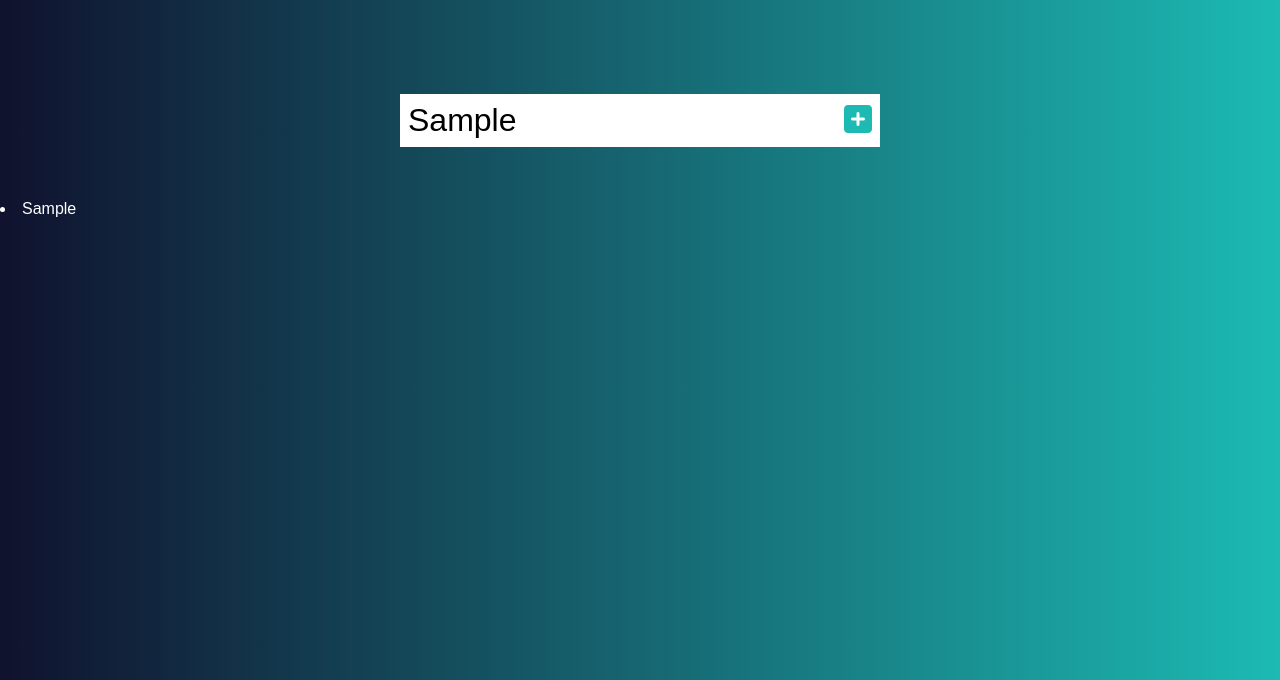
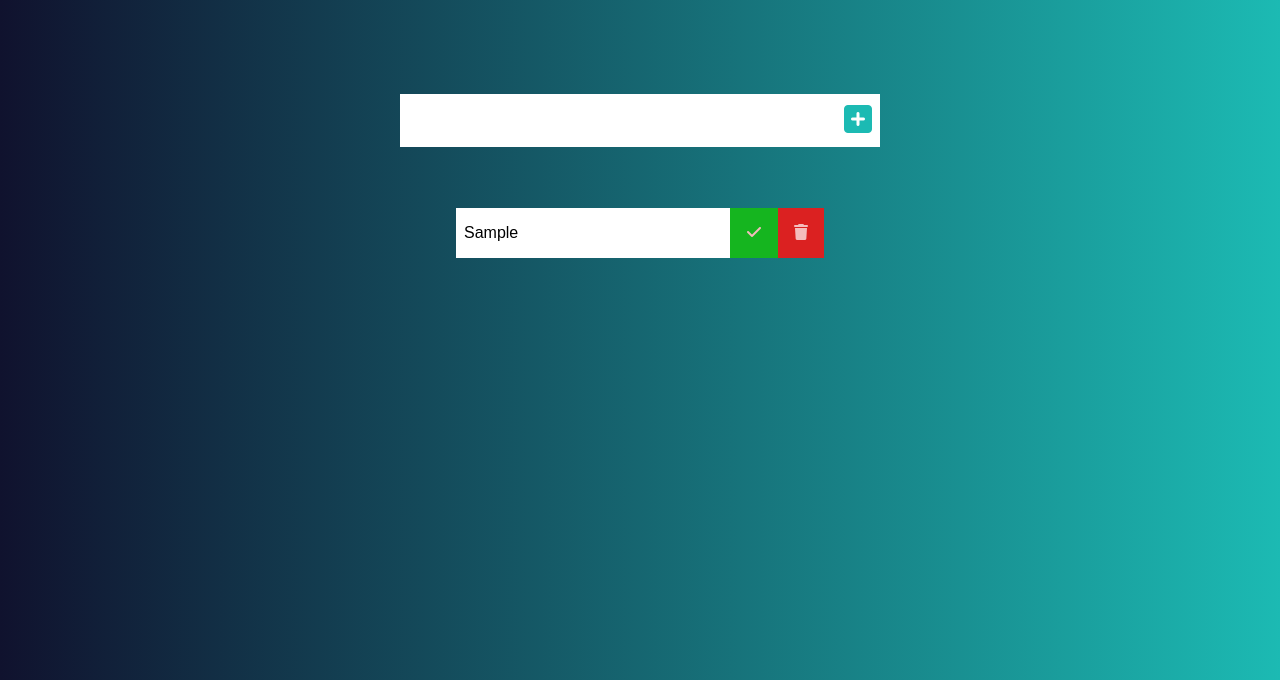
Before and after one commit to xaberpl/ToDoListApp, a plain HTML site: page index.html in a window 1280 px wide. Both pictures are taken after typing "Sample" into the empty fields and a click on the button 858 px from the left and 240 px from the top of the page. Shown: the part 120-800 px from the top of the page. Drawn offline with Linux system fonts and the light colour scheme.

Commit message:
add some styles

```diff
--- a/app.js
+++ b/app.js
@@ -9,10 +9,23 @@ function addToDo(event) {
 
   const toDoDiv = document.createElement("div");
   toDoDiv.classList.add("toDo");
-  document.body.appendChild(toDoDiv);
 
   const newToDo = document.createElement("li");
   newToDo.innerText = toDoInput.value;
   newToDo.classList.add("toDoItem");
   toDoDiv.appendChild(newToDo);
+
+  const completeButton = document.createElement("button");
+  completeButton.innerHTML = '<i class="fas fa-check"></i>';
+  completeButton.classList.add("completeButton");
+  toDoDiv.appendChild(completeButton);
+
+  const deleteButton = document.createElement("button");
+  deleteButton.innerHTML = '<i class="fas fa-trash"></i>';
+  deleteButton.classList.add("deleteButton");
+  toDoDiv.appendChild(deleteButton);
+
+  toDoList.appendChild(toDoDiv);
+
+  toDoInput.value = "";
 }
--- a/style.scss
+++ b/style.scss
@@ -36,3 +36,49 @@ form button:hover {
   background-color: white;
   color: #10122e;
 }
+
+.toDoContainer{
+    display: flex;
+    justify-content: center;
+    align-items: center;
+}
+
+.toDoList{
+    min-width: 30%;
+    list-style:none;
+}
+
+.toDo{
+    margin: 0.5rem;
+    background-color: white;
+    color: black;
+    font-size: 1.5 rem;
+    display: flex;
+    justify-content: space-between;
+    align-items: center;
+}
+
+.toDo li{
+    flex: 1;
+}
+
+.deleteButton, .completeButton{
+    background-color: rgb(255, 255, 255);
+    color: rgb(244, 189, 189);
+    border: none;
+    padding: 1rem;
+    cursor: pointer;
+    font-size: 1rem;
+}
+
+.completeButton{
+    background-color: rgb(21, 181, 31);
+}
+
+.deleteButton{
+    background-color: rgb(219, 33, 33);
+}
+
+.toDoItem{
+    padding: 0rem 0.5rem;
+}
```
Also changed, not shown: style.css.
